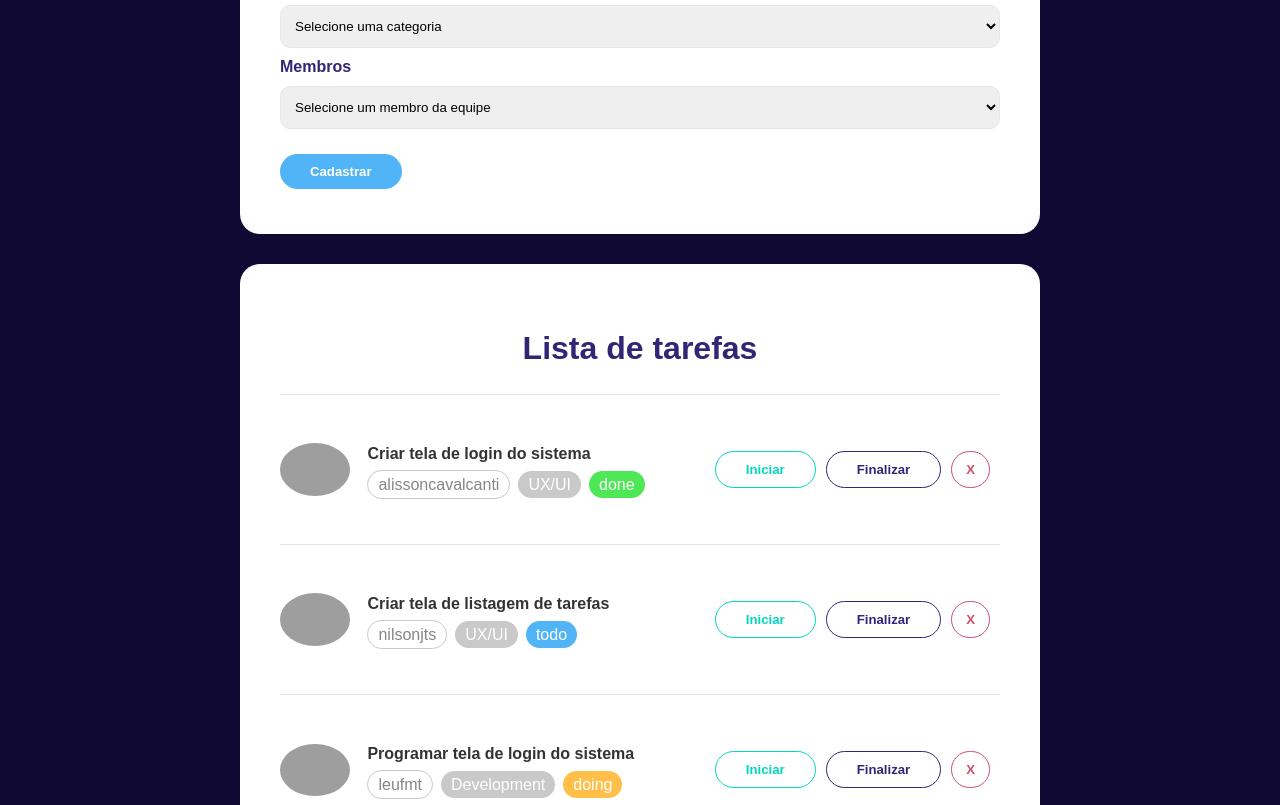
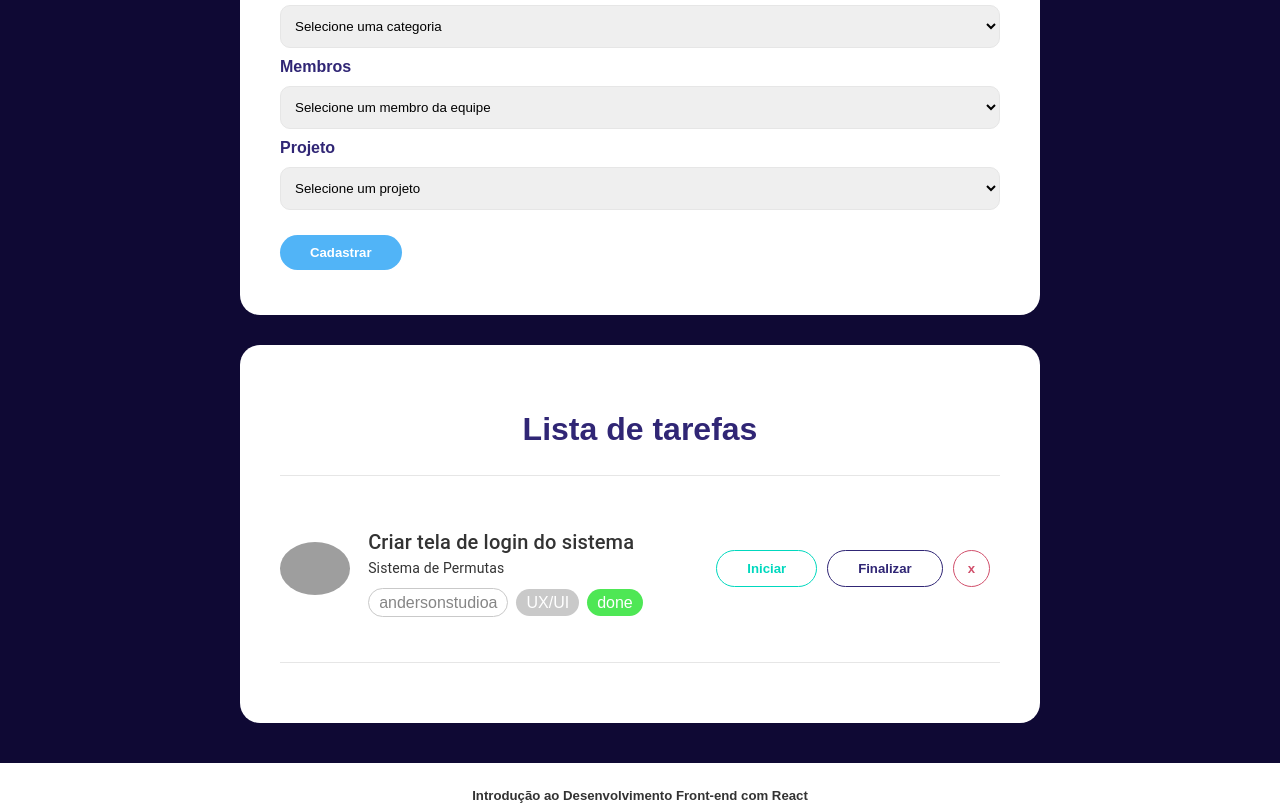
Before and after one commit to alissoncavalcanti/curso-react-sesc, a React (Vite) app in the folder aulas/: page /tasks in a window 1280 px wide. Shown: the part 360-1165 px from the top of the page. Built offline with nearby package versions, Linux system fonts and the light colour scheme; grey boxes are pictures that could not be loaded.

Commit message:
Aula 13: Contextos

```diff
--- a/aulas/src/components/tasks/task-form/index.jsx
+++ b/aulas/src/components/tasks/task-form/index.jsx
@@ -1,28 +1,34 @@
 import dataCategories from '../../../data/data-categories.json';
 import dataMembers from '../../../data/data-members.json';
-import React, {useState} from 'react'
+import React, {useState, useContext} from 'react'
 import './style.css'
+import { ProjectContext } from '../../../context/project-context';
 
 function TaskForm ({addTask}) {
+
+  const { projects } = useContext(ProjectContext);
+
   const [categories] = useState(dataCategories);
   const [members] = useState(dataMembers);
   const [currentTask,setCurrentTask] = useState("");
   const [currentMember,setCurrentMember] = useState("");
   const [currentCategory,setCurrentCategory] = useState("");
+  const [currentProject,setCurrentProject] = useState("");
 
     const handleSubmit = (event) => {
         event.preventDefault(); //Impede o navegador de recarregar a página
 
-        if(!currentTask || !currentCategory || !currentMember) {
+        if(!currentTask || !currentCategory || !currentMember || !currentProject) {
           alert("Todos os campos são obrigatórios!");
           return;
         }
 
           //Adicionar uma nova tarefa à lista de tarefas
-          addTask(currentTask, currentCategory, currentMember);
+          addTask(currentTask, currentCategory, currentMember, currentProject);
           setCurrentTask("");
           setCurrentCategory("");
           setCurrentMember("");
+          setCurrentProject("");
           alert("Tarefa cadastrada com sucesso");
       }
 
@@ -77,6 +83,24 @@ function TaskForm ({addTask}) {
                 )
               }))}
             </select>
+
+            <label htmlFor='project'>Projeto</label>
+            <select
+            name='project'
+            id='project'
+            value={currentProject}
+            onChange={(event) => setCurrentProject(event.target.value)}
+            >
+              <option value="">Selecione um projeto</option>
+              {projects && projects.map((project => {
+                return (
+                  <React.Fragment key={project.id}>
+                    <option value={project.id}>{project.title}</option>
+                  </React.Fragment>
+                )
+              }))}
+            </select>
+
             <button className='btn-register' type='submit'>
               Cadastrar
             </button>
--- a/aulas/src/components/tasks/task/index.jsx
+++ b/aulas/src/components/tasks/task/index.jsx
@@ -1,12 +1,34 @@
+import { useContext } from 'react';
+import { Typography } from '@mui/material';
 import './style.css'
+import { ProjectContext } from "../../../context/project-context"
 
-function Task ( {id, title, member, category, status, startTask, closeTask, deleteTask}) {
+function Task( {
+  id,
+  title,
+  member,
+  category,
+  idProject,
+  status,
+  startTask,
+  closeTask,
+  deleteTask
+  } ) {
+
+  const { projects } = useContext(ProjectContext);
+
+  const getTitleProjectById = (id) => {
+    const filteredProject = projects.find((currentProject) => currentProject.id === id )
+    return filteredProject?.title ? filteredProject?.title : "Erro";
+  }
+
   return (
     <>
       <div className='task'>
-            <img src={`https://github.com/${member}.png`}className='task-img-member' />
+        <img src={`https://github.com/${member}.png`} className='task-img-member' />
         <div className='task-content'>
-              <h2 className='task-title'>{title}</h2>
+          <Typography variant="h6">{title}</Typography>
+          <Typography variant="body2" marginBottom={2}>{getTitleProjectById(idProject)}</Typography>
           <span className='task-member'>{member}</span>
           <span className='task-category'>{category}</span>
           <span className={`task-${status}`}>{status}</span>
@@ -14,7 +36,7 @@ function Task ( {id, title, member, category, status, startTask, closeTask, dele
         <div className='task-actions'>
           <button className='btn-start' onClick={() => startTask(id)}>Iniciar</button>
           <button className='btn-close' onClick={() => closeTask(id)}>Finalizar</button>
-              <button className='btn-delete' onClick={() => deleteTask(id)}>X</button>
+          <button className='btn-delete' onClick={() => deleteTask(id)}>x</button>
         </div>
       </div>
       <hr />
--- a/aulas/src/components/tasks/tasks-list/index.jsx
+++ b/aulas/src/components/tasks/tasks-list/index.jsx
@@ -17,6 +17,7 @@ function TasksList({tasks, startTask, closeTask, deleteTask}) {
                 title={task.title}
                 member={task.member}
                 category={task.category}
+                idProject={task.idProject}
                 status={task.status}
                 startTask={startTask}
                 closeTask={closeTask}
--- /dev/null
+++ b/aulas/src/context/project-context/index.jsx
@@ -0,0 +1,51 @@
+import { createContext, useState } from "react"
+import dataProjects from "../../data/data-projects.json"
+import { format } from "date-fns";
+
+export const ProjectContext = createContext({});
+
+export const ProjectProvider = ({children}) => {
+    const [projects, setProjects] = useState(dataProjects);
+
+    const addProject = (
+      title,
+      description,
+      startDate,
+      deadline,
+      endDate,
+      client,
+      status,
+      idTeam
+    ) => {
+      if(!title || !description || !deadline || !client || !status || !idTeam) return;
+      const newProjectsArray = [
+        ...projects,
+        {
+          id: Math.floor(Math.random() * 10000),
+          title,
+          description,
+          startDate: startDate ? format(startDate, 'yyyy/MM/dd') : '',
+          deadline: deadline ? format(deadline, 'yyyy/MM/dd') : '',
+          endDate: endDate ? format(endDate, 'yyyy/MM/dd') : '',
+          client,
+          idTeam,
+          status: "todo"
+        }
+      ];
+
+      console.log('newProjectsArray', newProjectsArray);
+      setProjects(newProjectsArray);
+    }
+
+    const deleteProject = (id) => {
+      const newProjects = [...projects];
+      const filteredProjects = newProjects.filter(project => project.id !== id ? project : null);
+      setProjects(filteredProjects);
+    }
+
+    return (
+        <ProjectContext.Provider value={{ projects, addProject, deleteProject }}>
+          {children}
+        </ProjectContext.Provider>
+      );
+}
--- /dev/null
+++ b/aulas/src/context/task-context/index.jsx
@@ -0,0 +1,53 @@
+import { createContext, useState } from "react"
+import dataTasks from "../../data/data-tasks.json"
+
+export const TaskContext = createContext({});
+
+export const TaskProvider = ({children}) => {
+
+  const [tasks, setTasks] = useState(dataTasks);
+
+  const addTask = (title, category, member, idProject) => {
+    if(!title || !category || !member || !idProject) return;
+    const newTaskArray = [
+      ...tasks,
+      {
+        id: Math.floor(Math.random() * 10000),
+        title,
+        category,
+        member,
+        idProject,
+        status: "todo"
+      }
+    ];
+    setTasks(newTaskArray);
+  }
+
+  const startTask = (id) => {
+    const newTasks = [...tasks];
+    newTasks.map((task) =>
+      task.id === id ? (task.status = 'doing') : task
+    );
+    setTasks(newTasks);
+  }
+
+  const closeTask = (id) => {
+    const newTasks = [...tasks];
+    newTasks.map((task) =>
+      task.id === id ? (task.status = 'done') : task
+    );
+    setTasks(newTasks);
+  }
+
+  const deleteTask = (id) => {
+    const newTasks = [...tasks];
+    const filteredTasks = newTasks.filter(task => task.id !== id ? task : null);
+    setTasks(filteredTasks);
+  }
+
+  return (
+    <TaskContext.Provider value={{ tasks, addTask, startTask, closeTask, deleteTask }}>
+      {children}
+    </TaskContext.Provider>
+  );
+}
--- a/aulas/src/data/data-tasks.json
+++ b/aulas/src/data/data-tasks.json
@@ -3,28 +3,8 @@
       "id": 1,
       "title": "Criar tela de login do sistema",
       "category": "UX/UI",
-      "member": "alissoncavalcanti",
-      "status": "done"
-    },
-    {
-      "id": 2,
-      "title": "Criar tela de listagem de tarefas",
-      "category": "UX/UI",
-      "member": "nilsonjts",
-      "status": "todo"
-    },
-    {
-      "id": 3,
-      "title": "Programar tela de login do sistema",
-      "category": "Development",
-      "member": "leufmt",
-      "status": "doing"
-    },
-    {
-      "id": 4,
-      "title": "Programar tela de listagem de tarefas",
-      "category": "Development",
-      "member": "SergioRSanchez",
-      "status": "todo"
+      "member": "andersonstudioa",
+      "status": "done",
+      "idProject": 2
     }
   ]
--- a/aulas/src/pages/home/index.jsx
+++ b/aulas/src/pages/home/index.jsx
@@ -1,9 +1,12 @@
+import { useContext } from "react";
+
 import {Card, CardActions, CardContent, CardMedia, Container, Grid, Typography} from "@mui/material";
 import {Link} from "react-router-dom";
 import Footer from "../../components/footer";
-import Header from "../../components/header";
+import { TaskContext } from "../../context/task-context";
 
 function HomePage() {
+
     return (
 
         <>
--- a/aulas/src/pages/projects/index.jsx
+++ b/aulas/src/pages/projects/index.jsx
@@ -1,48 +1,10 @@
-import { useState } from 'react';
-import { format } from 'date-fns';
+import { useContext } from 'react';
 import { Footer, Header, ProjectForm, ProjectsList } from "../../components";
+import { ProjectContext } from '../../context/project-context';
 
-import dataProjects from '../../data/data-projects.json';
 
 function ProjectsPage() {
-
-  const [projects, setProjects] = useState(dataProjects);
-
-  const addProject = (
-    title,
-    description,
-    startDate,
-    deadline,
-    endDate,
-    client,
-    status,
-    idTeam
-  ) => {
-    if(!title || !description || !deadline || !client || !status || !idTeam) return;
-    const newProjectsArray = [
-      ...projects,
-      {
-        id: Math.floor(Math.random() * 10000),
-        title,
-        description,
-        startDate: startDate ? format(startDate, 'yyyy/MM/dd') : '',
-        deadline: deadline ? format(deadline, 'yyyy/MM/dd') : '',
-        endDate: endDate ? format(endDate, 'yyyy/MM/dd') : '',
-        client,
-        idTeam,
-        status: "todo"
-      }
-    ];
-
-    console.log('newProjectsArray', newProjectsArray);
-    setProjects(newProjectsArray);
-  }
-
-  const deleteProject = (id) => {
-    const newProjects = [...projects];
-    const filteredProjects = newProjects.filter(project => project.id !== id ? project : null);
-    setProjects(filteredProjects);
-  }
+  const {projects, addProject, deleteProject} = useContext(ProjectContext)
 
   return (
     <>
--- a/aulas/src/pages/tasks/index.jsx
+++ b/aulas/src/pages/tasks/index.jsx
@@ -1,49 +1,11 @@
-import { useState } from 'react'
+import { useContext } from 'react'
 import '../../App.css'
-import dataTasks from '../../data/data-tasks.json'
 import { Footer, Header, TaskForm, TasksList } from '../../components'
+import { TaskContext } from '../../context/task-context'
 
 function TasksPage() {
 
-  const [tasks, setTasks] = useState(dataTasks);
-
-  const addTask = (title, category, member) => {
-    if (!title || !category || !member) return;
-    const newTaskArray = [
-      ...tasks,
-      {
-        id: Math.floor(Math.random() * 10000),
-        title,
-        category,
-        member,
-        status: "todo"
-      }
-    ];
-
-    setTasks(newTaskArray);
-  }
-
-  const startTask = (id) => {
-    const newTasks =[...tasks]; //os 3 pontos copiam o objeto
-    newTasks.map((task) =>
-      task.id === id ? (task.status = 'doing') : task //? e : é o if ternário
-    );
-    setTasks(newTasks);
-  }
-
-  const closeTask = (id) => {
-    const newTasks =[...tasks]; //os 3 pontos copiam o objeto
-    newTasks.map((task) =>
-      task.id === id ? (task.status = 'done') : task //? e : é o if ternário
-    );
-    setTasks(newTasks);
-  }
-
-  const deleteTask = (id) => {
-    const newTasks = [...tasks];
-    const filteredTasks = newTasks.filter(task => task.id !== id ? task : null); //filtra apenas as que tem id diferente e depois as lista
-    setTasks(filteredTasks);
-  }
+  const { tasks, addTask, startTask, closeTask, deleteTask } = useContext(TaskContext)
 
   return (
     <div>
```
Also changed, not shown: aulas/src/main.jsx (+7 -1 lines). Lines whose indentation alone changed are shown as unchanged.
